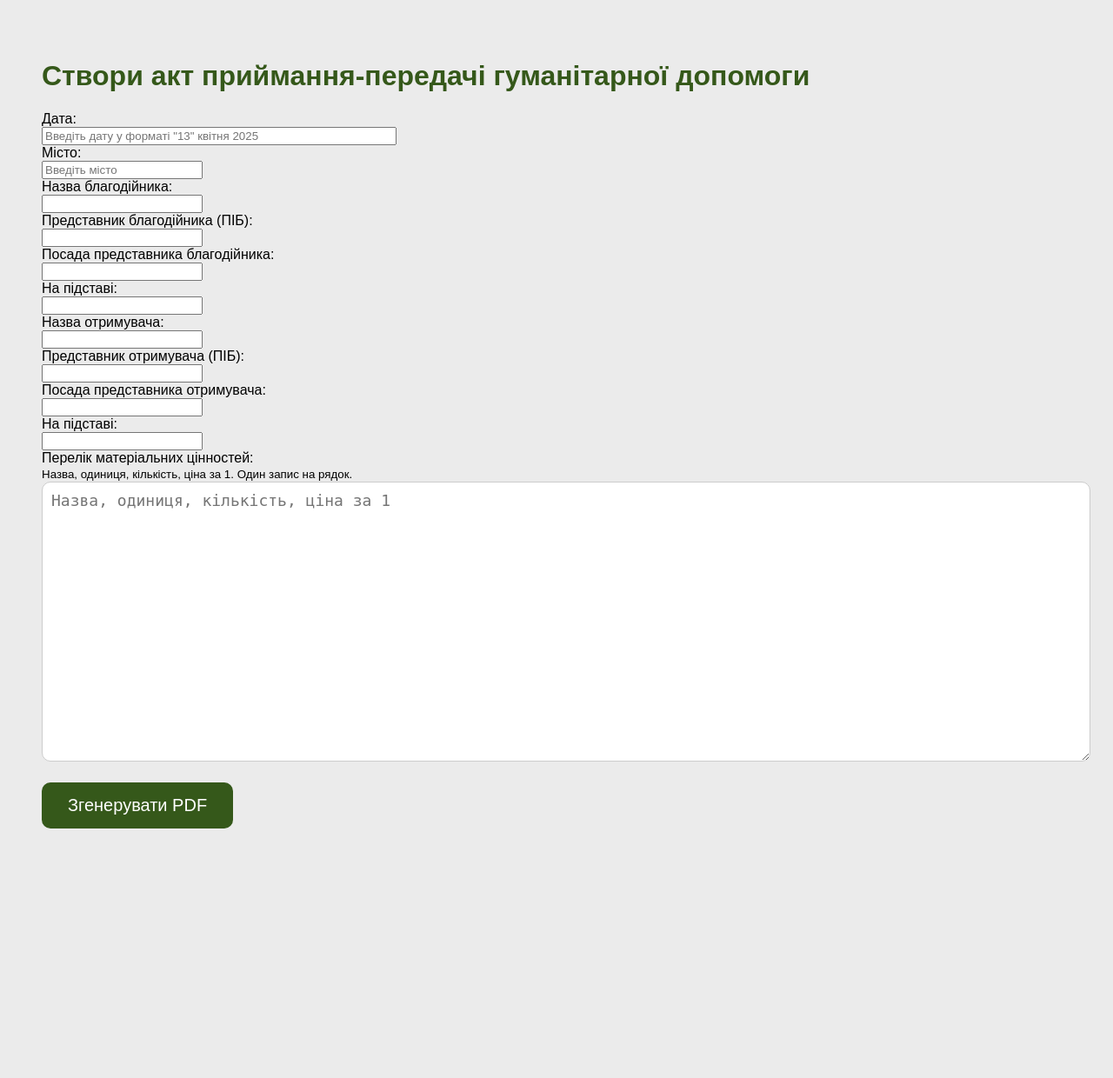
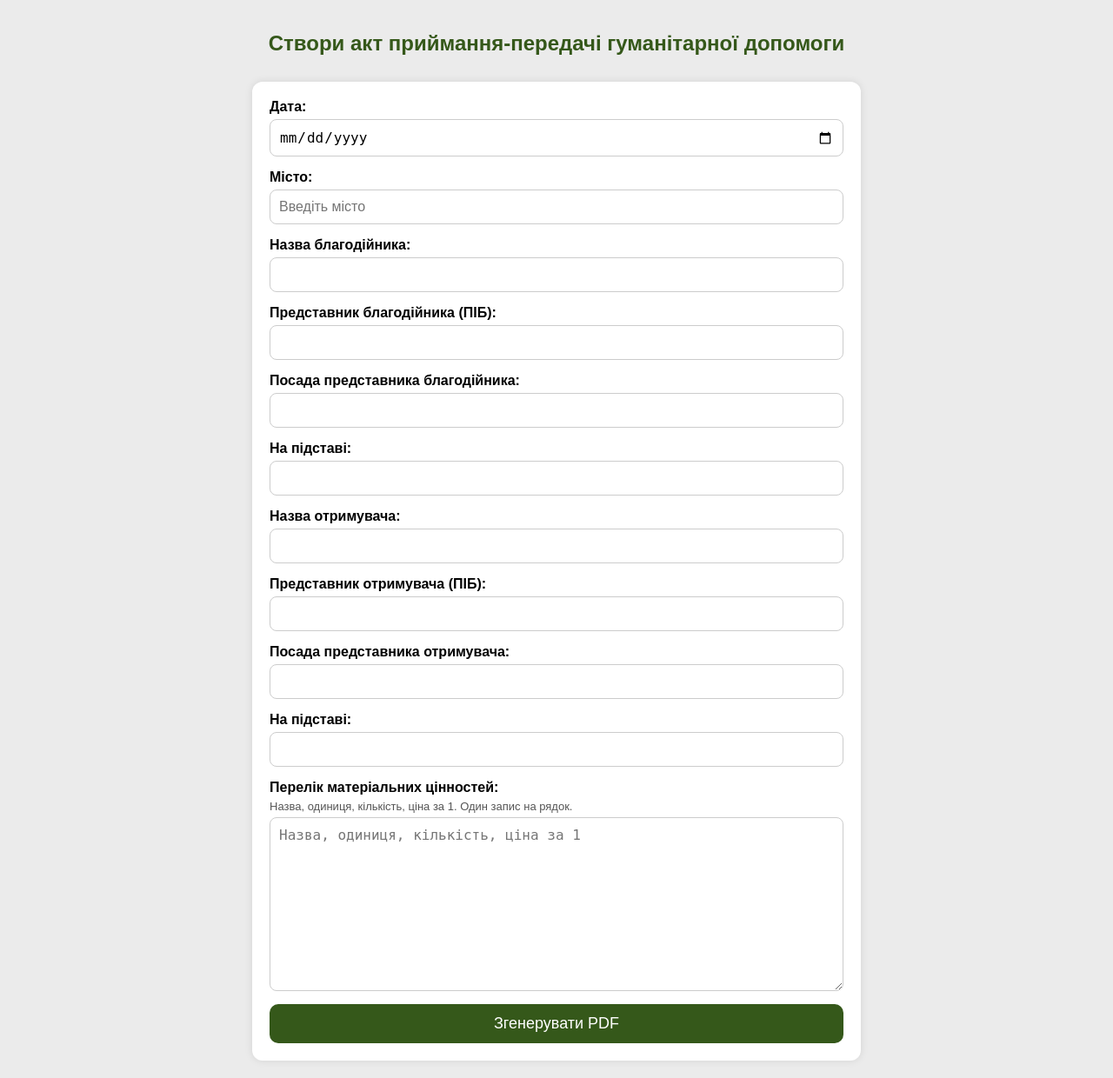
Before and after one commit to PechenenkoYara/military-app, a Flask app: page /create_pdf_form in a window 1280 px wide. Shown: the whole page at 87% size. Before the commit the page ends 953 px from the top, so only its background shows below. Run offline with Flask 3, Linux system fonts and the light colour scheme.

Commit message:
design for pdf generator

```diff
--- a/website/templates/create_pdf.html
+++ b/website/templates/create_pdf.html
@@ -2,36 +2,90 @@
 <html lang="uk">
 <head>
   <meta charset="UTF-8">
+  <meta name="viewport" content="width=device-width, initial-scale=1">
   <title>Створення PDF</title>
   <style>
+    * {
+      box-sizing: border-box;
+    }
+
     body {
       font-family: 'Mariupol', sans-serif;
       background-color: #EBEBEB;
-      padding: 40px;
+      padding: 20px;
+      margin: 0;
     }
 
     h1 {
       color: #35581A;
+      font-size: 24px;
+      text-align: center;
+      margin-bottom: 30px;
     }
 
-    textarea {
-      width: 100%;
-      height: 300px;
-      font-size: 18px;
+    form {
+      max-width: 700px;
+      margin: auto;
+      background: white;
+      padding: 20px;
+      border-radius: 12px;
+      box-shadow: 0 0 10px rgba(0,0,0,0.1);
+    }
+
+    .form-group {
+      display: flex;
+      flex-direction: column;
+      margin-bottom: 15px;
+    }
+
+    .form-group label {
+      margin-bottom: 5px;
+      font-weight: bold;
+    }
+
+    .form-group input,
+    .form-group textarea {
       padding: 10px;
-      border-radius: 10px;
+      font-size: 16px;
+      border-radius: 8px;
       border: 1px solid #ccc;
+    }
+
+    .form-group textarea {
+      height: 200px;
+      resize: vertical;
+    }
+
+    small {
+      font-size: 13px;
+      color: #555;
+      margin-bottom: 5px;
     }
 
     button {
       background-color: #35581A;
       color: white;
-      padding: 15px 30px;
-      font-size: 20px;
+      padding: 12px;
+      font-size: 18px;
       border: none;
       border-radius: 10px;
       cursor: pointer;
-      margin-top: 20px;
+      width: 100%;
+    }
+
+    button:hover {
+      background-color: #2c4a15;
+    }
+
+    @media (max-width: 600px) {
+      h1 {
+        font-size: 20px;
+      }
+
+      button {
+        font-size: 16px;
+        padding: 10px;
+      }
     }
   </style>
 </head>
@@ -40,41 +94,64 @@
 <h1>Створи акт приймання-передачі гуманітарної допомоги</h1>
 
 <form action="/create_pdf" method="post">
-  <label for="date">Дата:</label><br>
-  <input type="text" name="date" id="date" placeholder='Введіть дату у форматі "13" квітня 2025' style="width: 400px;" required><br>
+  <div class="form-group">
+    <label for="date">Дата:</label>
+    <input type="date" name="date" id="date" required>
+  </div>
 
-  <label for="city">Місто:</label><br>
-  <input type="text" name="city" id="city" placeholder="Введіть місто" required><br>
+  <div class="form-group">
+    <label for="city">Місто:</label>
+    <input type="text" name="city" id="city" placeholder="Введіть місто" required>
+  </div>
 
-  <label for="volunteer_side">Назва благодійника:</label><br>
-  <input type="text" name="volunteer_side" id="volunteer_side" required><br>
+  <div class="form-group">
+    <label for="volunteer_side">Назва благодійника:</label>
+    <input type="text" name="volunteer_side" id="volunteer_side" required>
+  </div>
 
-  <label for="volunteer_name">Представник благодійника (ПІБ):</label><br>
-  <input type="text" name="volunteer_name" id="volunteer_name" required><br>
+  <div class="form-group">
+    <label for="volunteer_name">Представник благодійника (ПІБ):</label>
+    <input type="text" name="volunteer_name" id="volunteer_name" required>
+  </div>
 
-  <label for="volunteer_position">Посада представника благодійника:</label><br>
-  <input type="text" name="volunteer_position" id="volunteer_position" required><br>
+  <div class="form-group">
+    <label for="volunteer_position">Посада представника благодійника:</label>
+    <input type="text" name="volunteer_position" id="volunteer_position" required>
+  </div>
 
-  <label for="volunteer_basis">На підставі:</label><br>
-  <input type="text" name="volunteer_basis" id="volunteer_basis" required><br>
+  <div class="form-group">
+    <label for="volunteer_basis">На підставі:</label>
+    <input type="text" name="volunteer_basis" id="volunteer_basis" required>
+  </div>
 
-  <label for="recipient_side">Назва отримувача:</label><br>
-  <input type="text" name="recipient_side" id="recipient_side" required><br>
+  <div class="form-group">
+    <label for="recipient_side">Назва отримувача:</label>
+    <input type="text" name="recipient_side" id="recipient_side" required>
+  </div>
 
-  <label for="recipient_name">Представник отримувача (ПІБ):</label><br>
-  <input type="text" name="recipient_name" id="recipient_name" required><br>
+  <div class="form-group">
+    <label for="recipient_name">Представник отримувача (ПІБ):</label>
+    <input type="text" name="recipient_name" id="recipient_name" required>
+  </div>
 
-  <label for="recipient_position">Посада представника отримувача:</label><br>
-  <input type="text" name="recipient_position" id="recipient_position" required><br>
+  <div class="form-group">
+    <label for="recipient_position">Посада представника отримувача:</label>
+    <input type="text" name="recipient_position" id="recipient_position" required>
+  </div>
 
-  <label for="recipient_basis">На підставі:</label><br>
-  <input type="text" name="recipient_basis" id="recipient_basis" required><br>
+  <div class="form-group">
+    <label for="recipient_basis">На підставі:</label>
+    <input type="text" name="recipient_basis" id="recipient_basis" required>
+  </div>
 
-  <label for="items">Перелік матеріальних цінностей:</label><br>
-  <small>Назва, одиниця, кількість, ціна за 1. Один запис на рядок.</small>
-  <textarea name="items" id="items" placeholder="Назва, одиниця, кількість, ціна за 1" font-size = 5px required></textarea><br>
+  <div class="form-group">
+    <label for="items">Перелік матеріальних цінностей:</label>
+    <small>Назва, одиниця, кількість, ціна за 1. Один запис на рядок.</small>
+    <textarea name="items" id="items" placeholder="Назва, одиниця, кількість, ціна за 1" required></textarea>
+  </div>
 
   <button type="submit">Згенерувати PDF</button>
 </form>
+
 </body>
 </html>
```
